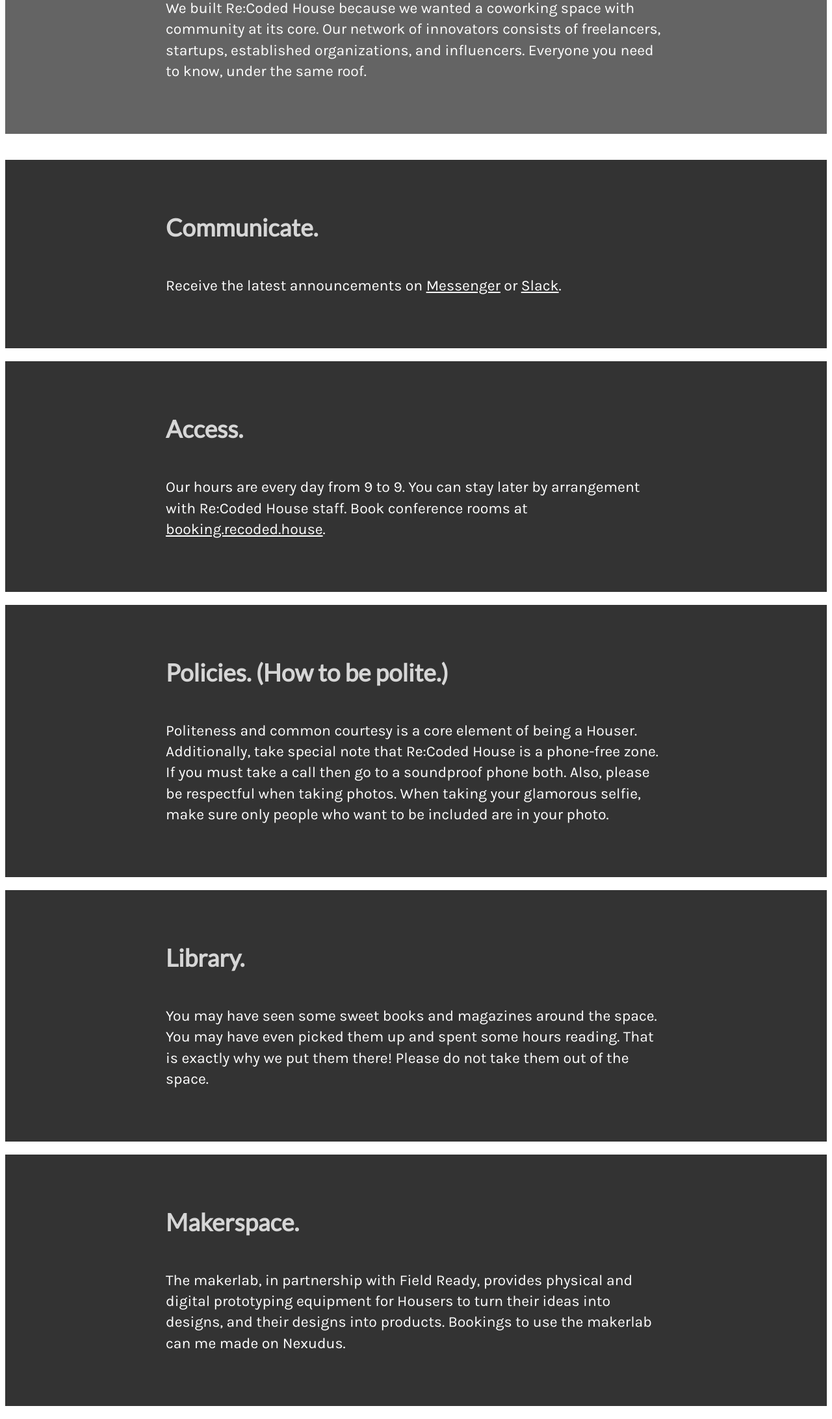
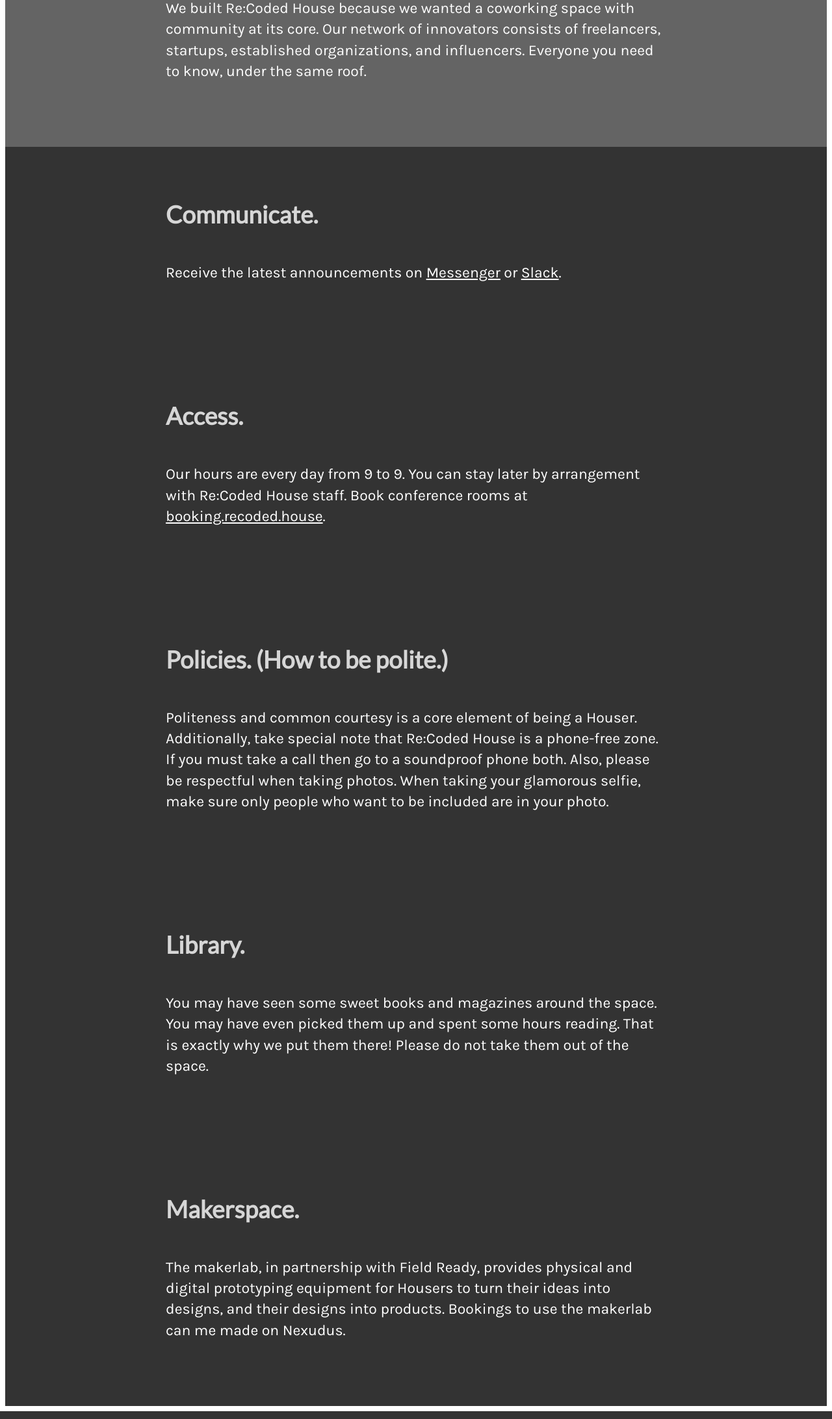
Before and after one commit to ReCoded-Org/welcome.recoded.house, a PHP site: page / in a window 1280 px wide. Shown: the part 210-2394 px from the top of the page at 65% size. Run offline with PHP 8.4, Linux system fonts and the light colour scheme; some libraries are stand-ins or nearby versions.

Commit message:
Update index.php

```diff
--- a/index.php
+++ b/index.php
@@ -40,7 +40,7 @@ body, a {
 
 .div-content {
 	display: block;
-	padding: 0;
+	padding: 0 0 20px 0;
 	background: #333;
 	background-image: linear-gradient (45deg, rgba(30,30,30,1), rgba(100,100,100,1));
 	}
@@ -48,7 +48,7 @@ body, a {
 
 .div-bar {
 	display: block;
-	margin: 0 auto 20px;
+	margin: 0 auto;
 	max-width: 1560px;
 	white-space: nowrap;
 	column-gap: 20px;
```
